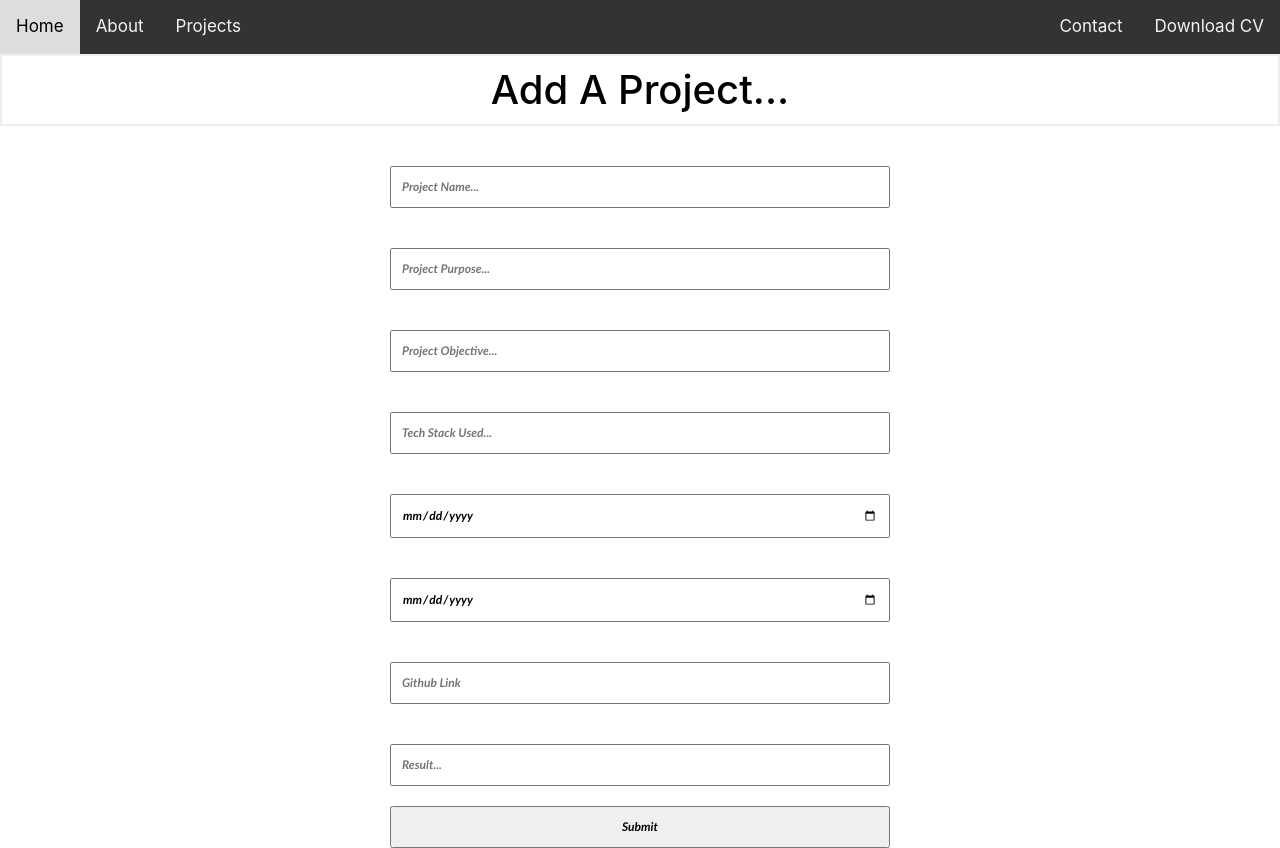
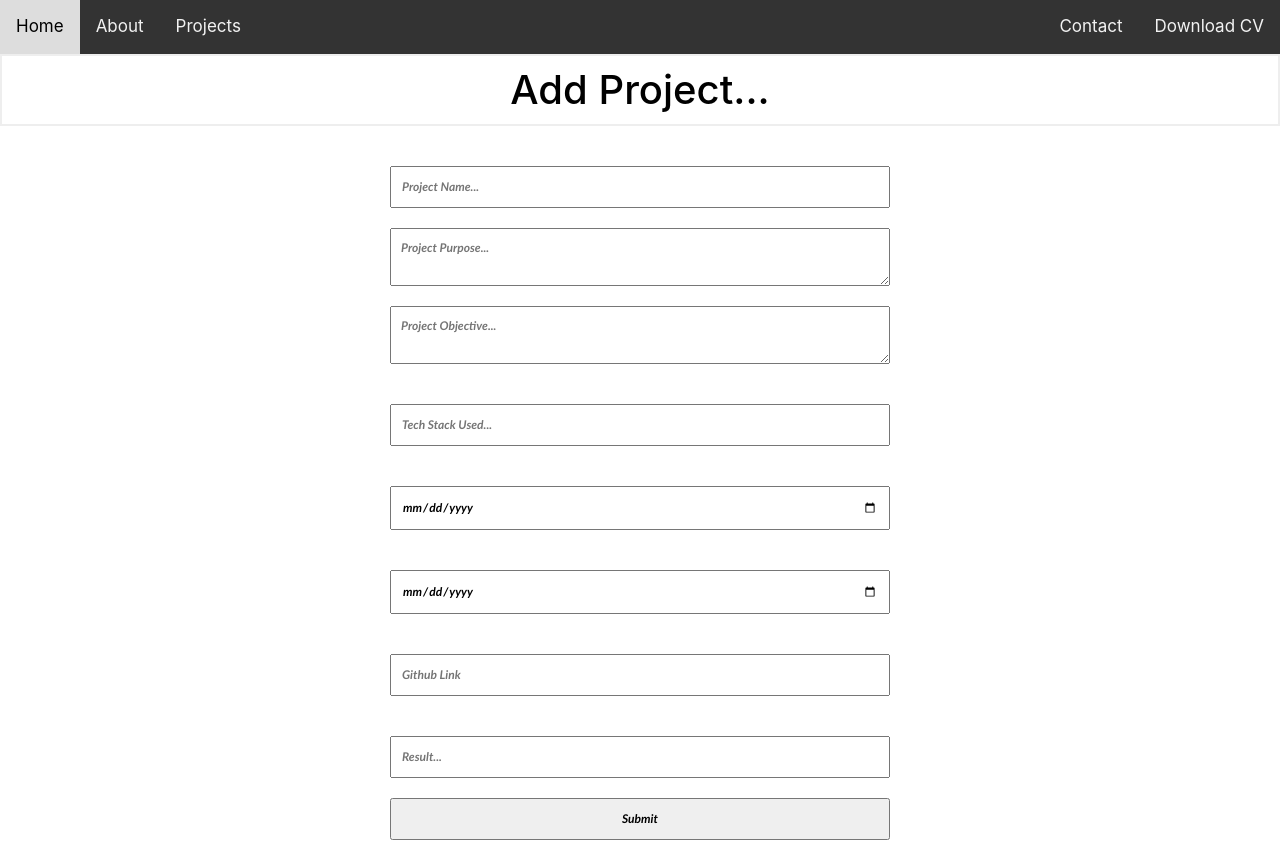
Before and after one commit to TobyPickard/portfolio, a Flask app: page /admin_add_project in a window 1280 px wide. Run offline with Flask 2, Linux system fonts and the light colour scheme; some libraries are stand-ins or nearby versions.

Commit message:
smallchanges

```diff
--- a/templates/admin/add_project.html
+++ b/templates/admin/add_project.html
@@ -8,11 +8,11 @@
 <link rel="stylesheet" href="../static/css/style.css">
 <link rel="stylesheet" href="https://cdnjs.cloudflare.com/ajax/libs/font-awesome/4.7.0/css/font-awesome.min.css">
 <!-- Page content -->
-<h1>Add A Project...</h1>
+<h1>Add Project...</h1>
 <form id="frm1" action="/add_project" method="POST">
-    <input name="name" type="text" class="imgURLText" size="70" id="FirstName" placeholder="Project Name...">
-    <input name="purpose" type="text" class="imgURLText" size="70" id="FirstName" placeholder="Project Purpose...">
-    <input name="objective" type="text" class="imgURLText" size="70" id="FirstName" placeholder="Project Objective...">
+    <input name="name" type="text" class="imgURLText" size="70" id="FirstName" maxlength="20" placeholder="Project Name...">
+    <textarea name="purpose" id="Firstname" class="imgURLText" maxlength="1000" placeholder="Project Purpose..."></textarea>
+    <textarea name="objective" id="Firstname" class="imgURLText" maxlength="1000" placeholder="Project Objective..."></textarea>
     <input name="stack" type="text" class="imgURLText" size="70" id="FirstName" placeholder="Tech Stack Used...">
     <input name="start" type="date" class="imgURLText" size="70" id="FirstName">
     <input name="end" type="date" class="imgURLText" size="70" id="FirstName">
--- a/templates/user/contact.html
+++ b/templates/user/contact.html
@@ -9,7 +9,7 @@
 <link rel="stylesheet" href="https://cdnjs.cloudflare.com/ajax/libs/font-awesome/4.7.0/css/font-awesome.min.css">
 <!-- Page content -->
 <div>
-    <h1>Get in touch..</h1>
+    <h1>Get in touch...</h1>
     <form id="frm1" action="/send_contact" method="POST">
         <input name="name" type="text" class="imgURLText" size="70" id="FirstName" placeholder="First Name">
         <input name="email" type="text" class="imgURLText" size="70" id="urlText" placeholder="Last Name">
```
